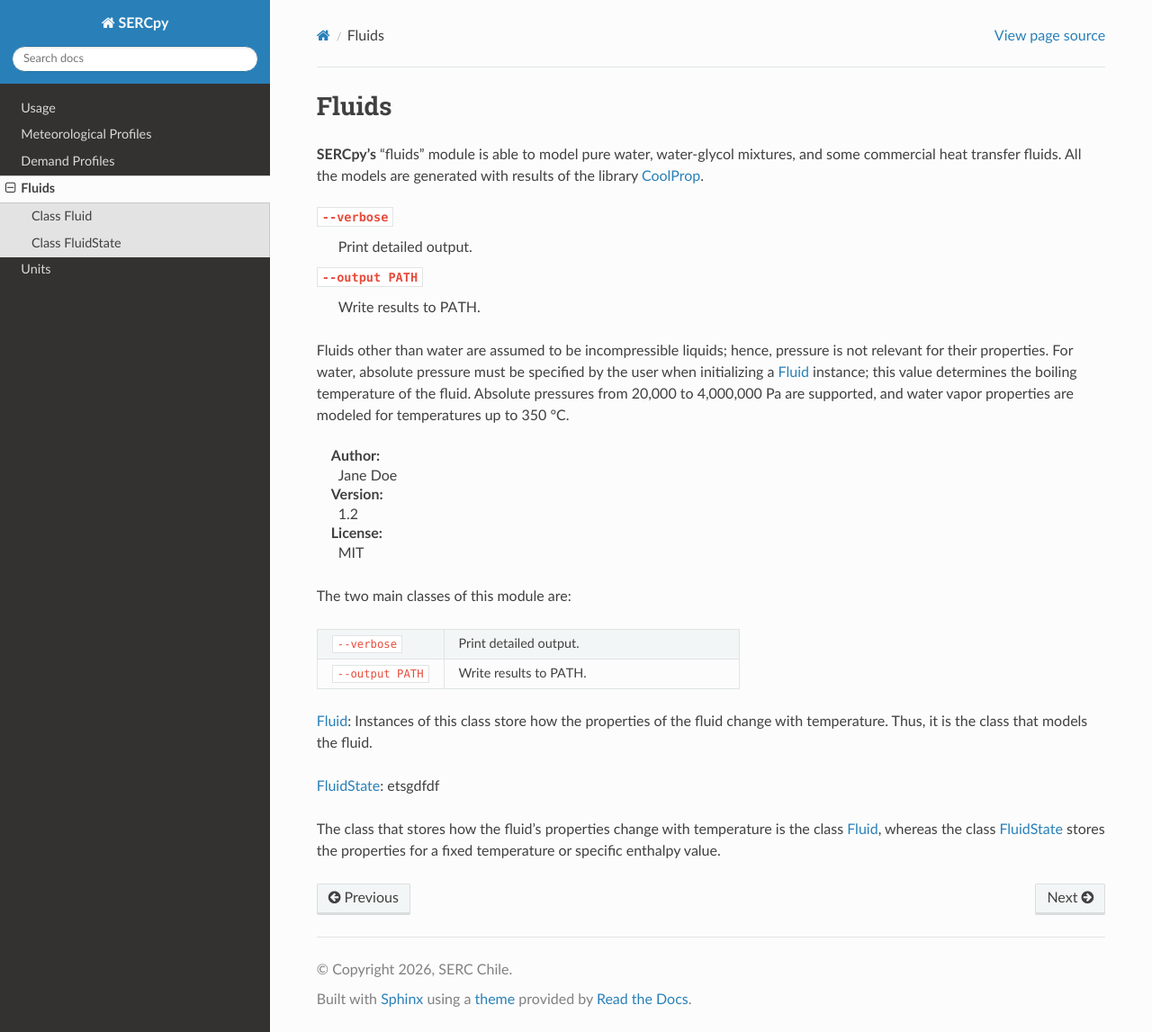
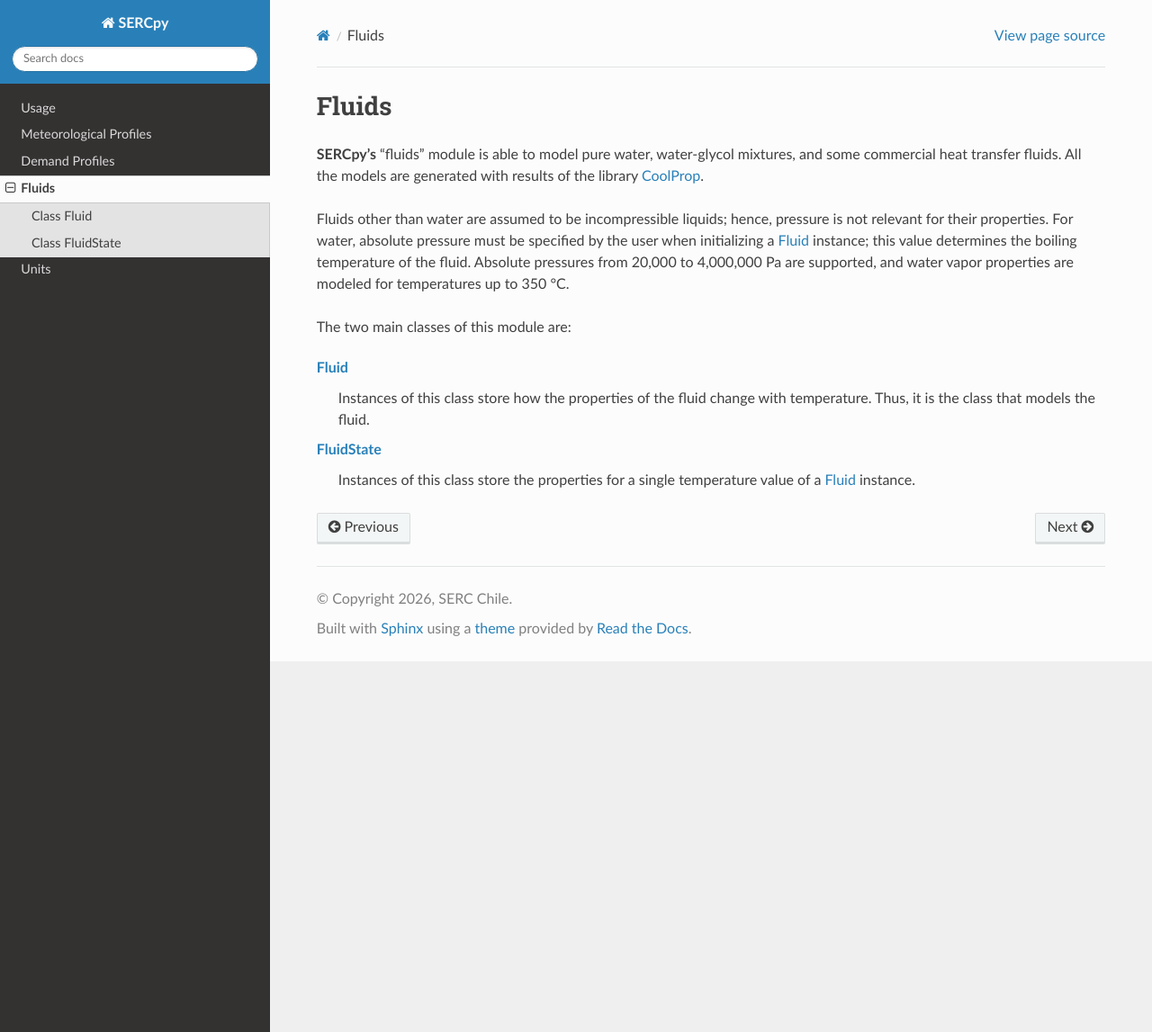
Before and after one commit to serc-chile/SERCpy, a Sphinx documentation site: the page built from docs/source/fluids.rst, in a window 1280 px wide and 1147 px high. Shown: the whole window at 90% size. Built offline with Sphinx 7.4.7 and the Read the Docs theme 3.1.0, drawn with Linux system fonts in a browser that asks for light colours; pages that are not in the unit, such as notebooks, are missing from menus.

Commit message:
Update fluids.rst

```diff
--- a/docs/source/fluids.rst
+++ b/docs/source/fluids.rst
@@ -3,34 +3,15 @@ Fluids
 
 **SERCpy's** "fluids" module is able to model pure water, water-glycol mixtures, and some commercial heat transfer fluids. All the models are generated with results of the library `CoolProp <https://coolprop.org/>`_.
 
-``--verbose``
-    Print detailed output.
-
-``--output PATH``
-    Write results to PATH.
-
 Fluids other than water are assumed to be incompressible liquids; hence, pressure is not relevant for their properties. For water, absolute pressure must be specified by the user when initializing a :doc:`Fluid <fluid_class>` instance; this value determines the boiling temperature of the fluid. Absolute pressures from 20,000 to 4,000,000 Pa are supported, and water vapor properties are modeled for temperatures up to 350 °C.
-
-:Author: Jane Doe
-:Version: 1.2
-:License: MIT
 
 The two main classes of this module are:
 
-.. list-table::
-   :class: borderless
-   :widths: 30 70
+:doc:`Fluid <fluid_class>`
+    Instances of this class store how the properties of the fluid change with temperature. Thus, it is the class that models the fluid.
 
-   * - ``--verbose``
-     - Print detailed output.
-   * - ``--output PATH``
-     - Write results to PATH.
-
-:doc:`Fluid <fluid_class>`: Instances of this class store how the properties of the fluid change with temperature. Thus, it is the class that models the fluid.
-
-:doc:`FluidState <fluidstate_class>`: etsgdfdf
-
-The class that stores how the fluid's properties change with temperature is the class :doc:`Fluid <fluid_class>`, whereas the class :doc:`FluidState <fluidstate_class>` stores the properties for a fixed temperature or specific enthalpy value.
+:doc:`FluidState <fluidstate_class>`
+    Instances of this class store the properties for a single temperature value of a :doc:`Fluid <fluid_class>` instance.
 
 .. toctree::
   :hidden:
```
